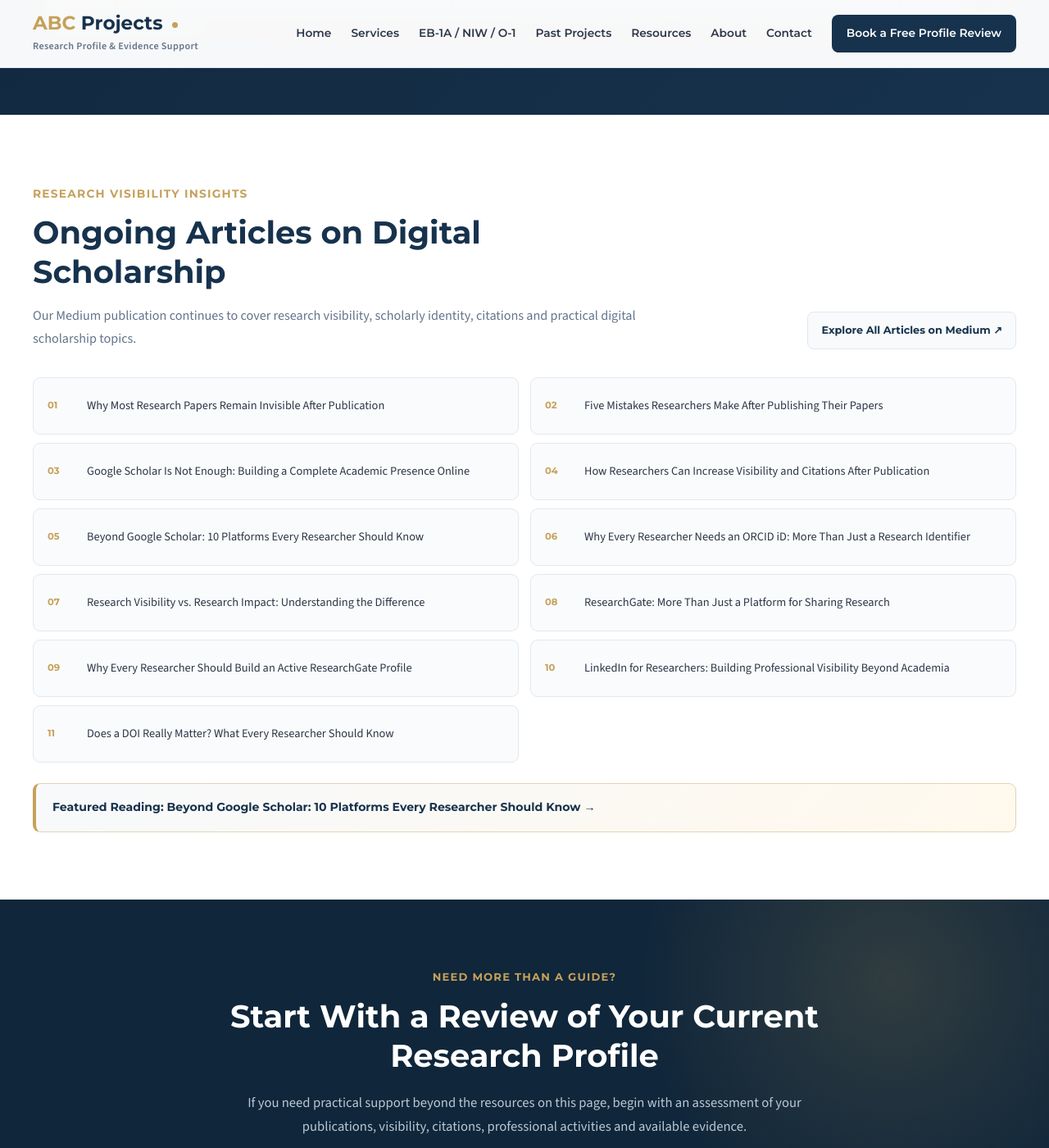
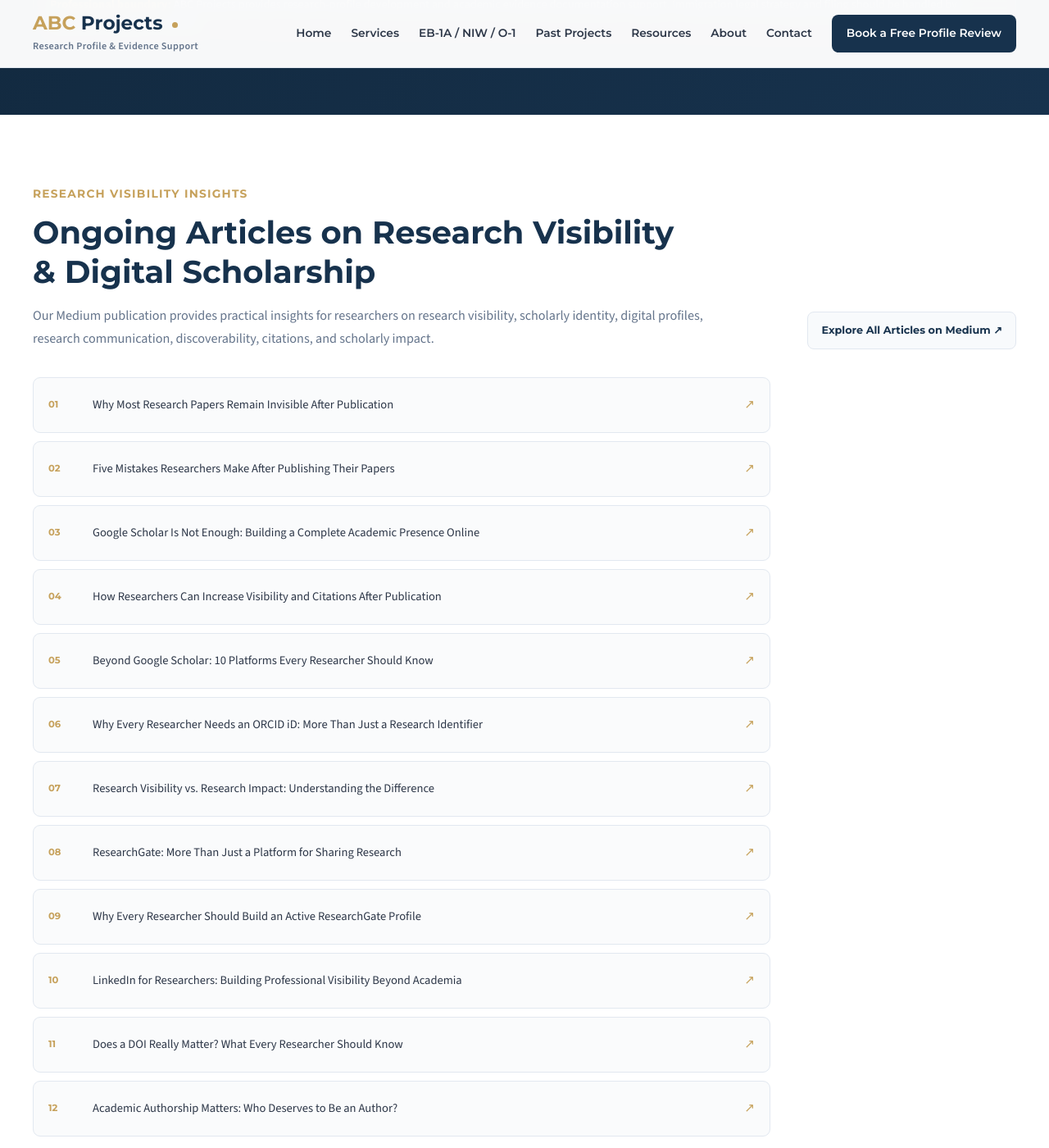
Before and after one commit to uprightpub/abcprojects, a Jekyll site: the page built from resources/index.html, in a window 1280 px wide and 1400 px high, scrolled down 5064 px. Shown: the whole window at 82% size. Built offline with Jekyll 4.4.1, drawn with Linux system fonts in a browser that asks for light colours.

Commit message:
Page update

```diff
--- a/assets/css/resources.css
+++ b/assets/css/resources.css
@@ -890,21 +890,26 @@
 
 
 .medium-insights-heading > div {
-  max-width: 760px;
+  max-width: 850px;
 }
 
 
 .medium-insights-heading h2 {
+  max-width: 820px;
+
   margin-bottom: 15px;
 }
 
 
 .medium-insights-heading p {
+  max-width: 820px;
+
   margin: 0;
 
   color: var(--muted);
 
   font-size: 1.01rem;
+  line-height: 1.7;
 }
 
 
@@ -941,21 +946,26 @@
 .medium-profile-button:hover {
   color: var(--white);
 
-  background:
-    var(--navy);
+  background: var(--navy);
 
   transform:
     translateY(-2px);
 }
 
 
+/* ARTICLE LIST */
+
 .medium-reading-list {
+  width: 75%;
+  max-width: 980px;
+
   display: grid;
 
-  grid-template-columns:
-    repeat(2, minmax(0, 1fr));
+  grid-template-columns: 1fr;
 
-  gap: 10px 14px;
+  gap: 10px;
+
+  margin-top: 10px;
 }
 
 
@@ -963,15 +973,19 @@
   display: grid;
 
   grid-template-columns:
-    38px 1fr;
+    42px
+    minmax(0, 1fr)
+    28px;
 
-  gap: 10px;
+  gap: 12px;
 
-  min-height: 70px;
+  min-height: 68px;
 
   align-items: center;
 
-  padding: 14px 17px;
+  padding: 14px 18px;
+
+  color: var(--charcoal);
 
   background:
     #fafbfc;
@@ -980,10 +994,34 @@
     1px solid var(--border);
 
   border-radius: 9px;
+
+  text-decoration: none;
+
+  transition:
+    transform 0.22s ease,
+    box-shadow 0.22s ease,
+    border-color 0.22s ease,
+    background 0.22s ease;
 }
 
 
-.medium-reading-item > span {
+.medium-reading-item:hover {
+  transform:
+    translateX(4px);
+
+  background:
+    var(--white);
+
+  border-color:
+    rgba(198, 161, 91, 0.65);
+
+  box-shadow:
+    0 7px 18px
+    rgba(15, 35, 55, 0.07);
+}
+
+
+.medium-article-number {
   color: var(--gold);
 
   font-family:
@@ -1001,64 +1039,63 @@
 
   color: var(--charcoal);
 
-  font-size: 0.9rem;
-  line-height: 1.45;
+  font-size: 0.91rem;
+  line-height: 1.5;
 }
 
 
-.medium-featured-link {
-  margin-top: 25px;
+.medium-article-arrow {
+  color: var(--gold);
+
+  font-size: 0.95rem;
+
+  text-align: right;
+
+  transition:
+    transform 0.22s ease;
 }
 
 
-.medium-featured-link a {
-  display: block;
-
-  padding: 17px 20px;
-
-  color: var(--navy);
-
-  background:
-    linear-gradient(
-      135deg,
-      #f7f9fb 0%,
-      #fff9ed 100%
-    );
-
-  border:
-    1px solid
-    rgba(198, 161, 91, 0.42);
-
-  border-left:
-    4px solid var(--gold);
-
-  border-radius: 9px;
-
-  font-family:
-    "Montserrat",
-    Arial,
-    sans-serif;
-
-  font-size: 0.88rem;
-  font-weight: 700;
-
-  transition:
-    transform 0.24s ease,
-    box-shadow 0.24s ease,
-    border-color 0.24s ease;
+.medium-reading-item:hover
+.medium-article-arrow {
+  transform:
+    translate(2px, -2px);
 }
 
 
-.medium-featured-link a:hover {
-  transform:
-    translateY(-3px);
+/* =========================================================
+   MEDIUM INSIGHTS RESPONSIVE
+   ========================================================= */
 
-  border-color:
-    rgba(198, 161, 91, 0.7);
+@media (max-width: 850px) {
 
-  box-shadow:
-    0 10px 22px
-    rgba(15, 35, 55, 0.08);
+  .medium-insights-heading {
+    align-items: flex-start;
+
+    flex-direction: column;
+  }
+
+
+  .medium-reading-list {
+    width: 100%;
+    max-width: none;
+  }
+
+}
+
+
+@media (max-width: 640px) {
+
+  .medium-reading-item {
+    grid-template-columns:
+      34px
+      minmax(0, 1fr)
+      22px;
+
+    padding:
+      14px 14px;
+  }
+
 }
 
 
--- a/resources/index.html
+++ b/resources/index.html
@@ -665,12 +665,13 @@ custom_css: /assets/css/resources.css
         </span>
 
         <h2>
-          Ongoing Articles on Digital Scholarship
+          Ongoing Articles on Research Visibility &amp; Digital Scholarship
         </h2>
 
         <p>
-          Our Medium publication continues to cover research visibility,
-          scholarly identity, citations and practical digital scholarship topics.
+          Our Medium publication provides practical insights for researchers on
+          research visibility, scholarly identity, digital profiles, research
+          communication, discoverability, citations, and scholarly impact.
         </p>
       </div>
 
@@ -685,69 +686,78 @@ custom_css: /assets/css/resources.css
 
     <div class="medium-reading-list">
 
-      <div class="medium-reading-item">
-        <span>01</span>
+      <a class="medium-reading-item" href="https://medium.com/p/98e60710fbfd" target="_blank" rel="noopener noreferrer">
+        <span class="medium-article-number">01</span>
         <p>Why Most Research Papers Remain Invisible After Publication</p>
-      </div>
+        <span class="medium-article-arrow">↗</span>
+      </a>
 
-      <div class="medium-reading-item">
-        <span>02</span>
+      <a class="medium-reading-item" href="https://medium.com/p/001cd95bf29a" target="_blank" rel="noopener noreferrer">
+        <span class="medium-article-number">02</span>
         <p>Five Mistakes Researchers Make After Publishing Their Papers</p>
-      </div>
+        <span class="medium-article-arrow">↗</span>
+      </a>
 
-      <div class="medium-reading-item">
-        <span>03</span>
+      <a class="medium-reading-item" href="https://medium.com/p/448b720ee71f" target="_blank" rel="noopener noreferrer">
+        <span class="medium-article-number">03</span>
         <p>Google Scholar Is Not Enough: Building a Complete Academic Presence Online</p>
-      </div>
+        <span class="medium-article-arrow">↗</span>
+      </a>
 
-      <div class="medium-reading-item">
-        <span>04</span>
+      <a class="medium-reading-item" href="https://medium.com/p/cee9eb47bb01" target="_blank" rel="noopener noreferrer">
+        <span class="medium-article-number">04</span>
         <p>How Researchers Can Increase Visibility and Citations After Publication</p>
-      </div>
+        <span class="medium-article-arrow">↗</span>
+      </a>
 
-      <div class="medium-reading-item">
-        <span>05</span>
+      <a class="medium-reading-item" href="https://medium.com/p/813edc4cb502" target="_blank" rel="noopener noreferrer">
+        <span class="medium-article-number">05</span>
         <p>Beyond Google Scholar: 10 Platforms Every Researcher Should Know</p>
-      </div>
+        <span class="medium-article-arrow">↗</span>
+      </a>
 
-      <div class="medium-reading-item">
-        <span>06</span>
+      <a class="medium-reading-item" href="https://medium.com/p/9ce1cacd09bf" target="_blank" rel="noopener noreferrer">
+        <span class="medium-article-number">06</span>
         <p>Why Every Researcher Needs an ORCID iD: More Than Just a Research Identifier</p>
-      </div>
+        <span class="medium-article-arrow">↗</span>
+      </a>
 
-      <div class="medium-reading-item">
-        <span>07</span>
+      <a class="medium-reading-item" href="https://medium.com/p/a985c720f97d" target="_blank" rel="noopener noreferrer">
+        <span class="medium-article-number">07</span>
         <p>Research Visibility vs. Research Impact: Understanding the Difference</p>
-      </div>
+        <span class="medium-article-arrow">↗</span>
+      </a>
 
-      <div class="medium-reading-item">
-        <span>08</span>
+      <a class="medium-reading-item" href="https://medium.com/p/2fe699e01b92" target="_blank" rel="noopener noreferrer">
+        <span class="medium-article-number">08</span>
         <p>ResearchGate: More Than Just a Platform for Sharing Research</p>
-      </div>
+        <span class="medium-article-arrow">↗</span>
+      </a>
 
-      <div class="medium-reading-item">
-        <span>09</span>
+      <a class="medium-reading-item" href="https://medium.com/p/ac0a4ab3f759" target="_blank" rel="noopener noreferrer">
+        <span class="medium-article-number">09</span>
         <p>Why Every Researcher Should Build an Active ResearchGate Profile</p>
-      </div>
+        <span class="medium-article-arrow">↗</span>
+      </a>
 
-      <div class="medium-reading-item">
-        <span>10</span>
+      <a class="medium-reading-item" href="https://medium.com/p/4e04d14846c4" target="_blank" rel="noopener noreferrer">
+        <span class="medium-article-number">10</span>
         <p>LinkedIn for Researchers: Building Professional Visibility Beyond Academia</p>
-      </div>
+        <span class="medium-article-arrow">↗</span>
+      </a>
 
-      <div class="medium-reading-item">
-        <span>11</span>
+      <a class="medium-reading-item" href="https://medium.com/e/43b68186a107" target="_blank" rel="noopener noreferrer">
+        <span class="medium-article-number">11</span>
         <p>Does a DOI Really Matter? What Every Researcher Should Know</p>
-      </div>
+        <span class="medium-article-arrow">↗</span>
+      </a>
 
-    </div>
+      <a class="medium-reading-item" href="https://medium.com/e/97b705d61fa3" target="_blank" rel="noopener noreferrer">
+        <span class="medium-article-number">12</span>
+        <p>Academic Authorship Matters: Who Deserves to Be an Author?</p>
+        <span class="medium-article-arrow">↗</span>
+      </a>
 
-    <div class="medium-featured-link">
-      <a href="https://medium.com/@alimahmed/beyond-google-scholar-10-platforms-every-researcher-should-know-813edc4cb502"
-         target="_blank"
-         rel="noopener noreferrer">
-        Featured Reading: Beyond Google Scholar: 10 Platforms Every Researcher Should Know →
-      </a>
     </div>
 
   </div>
```
